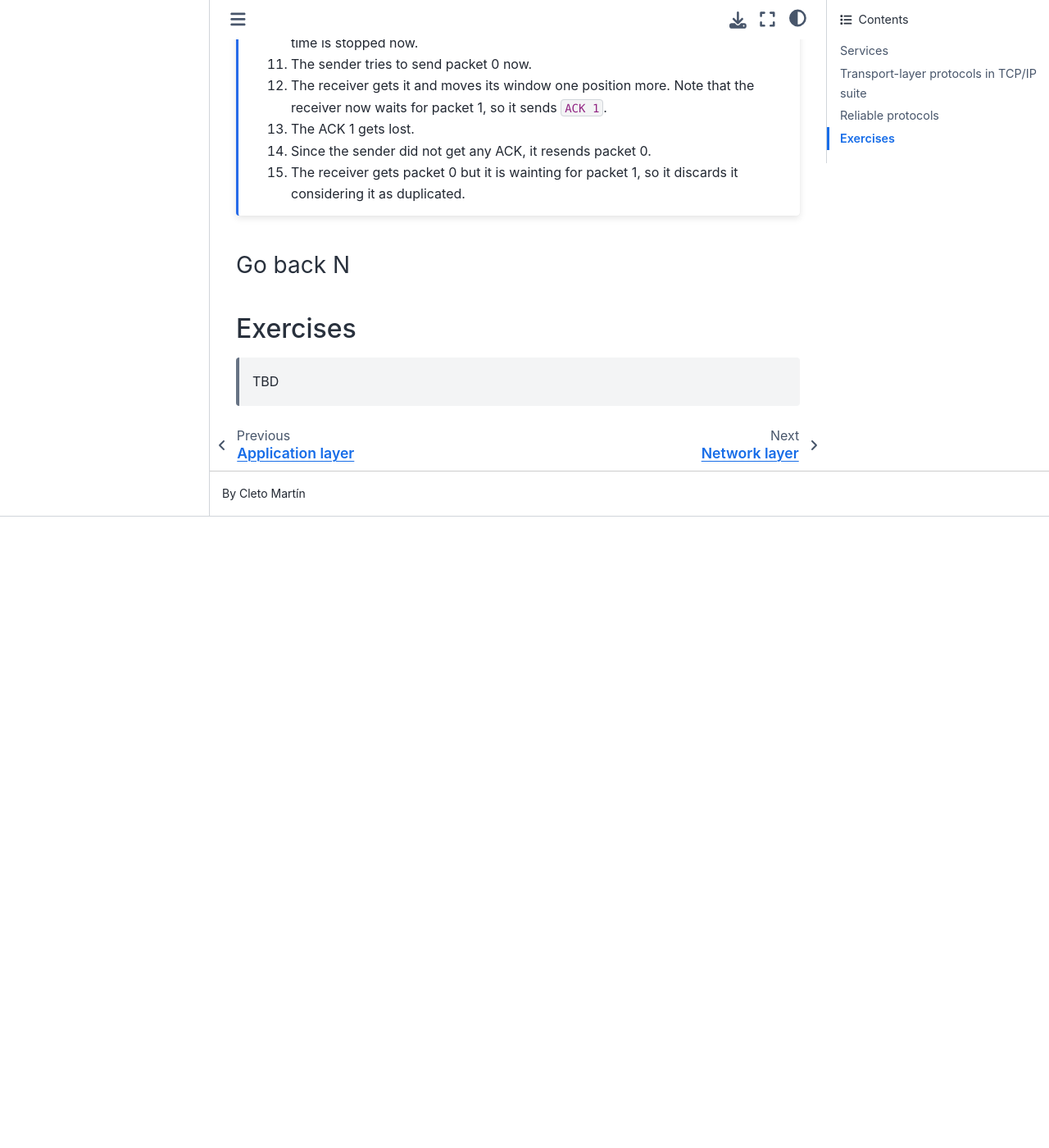
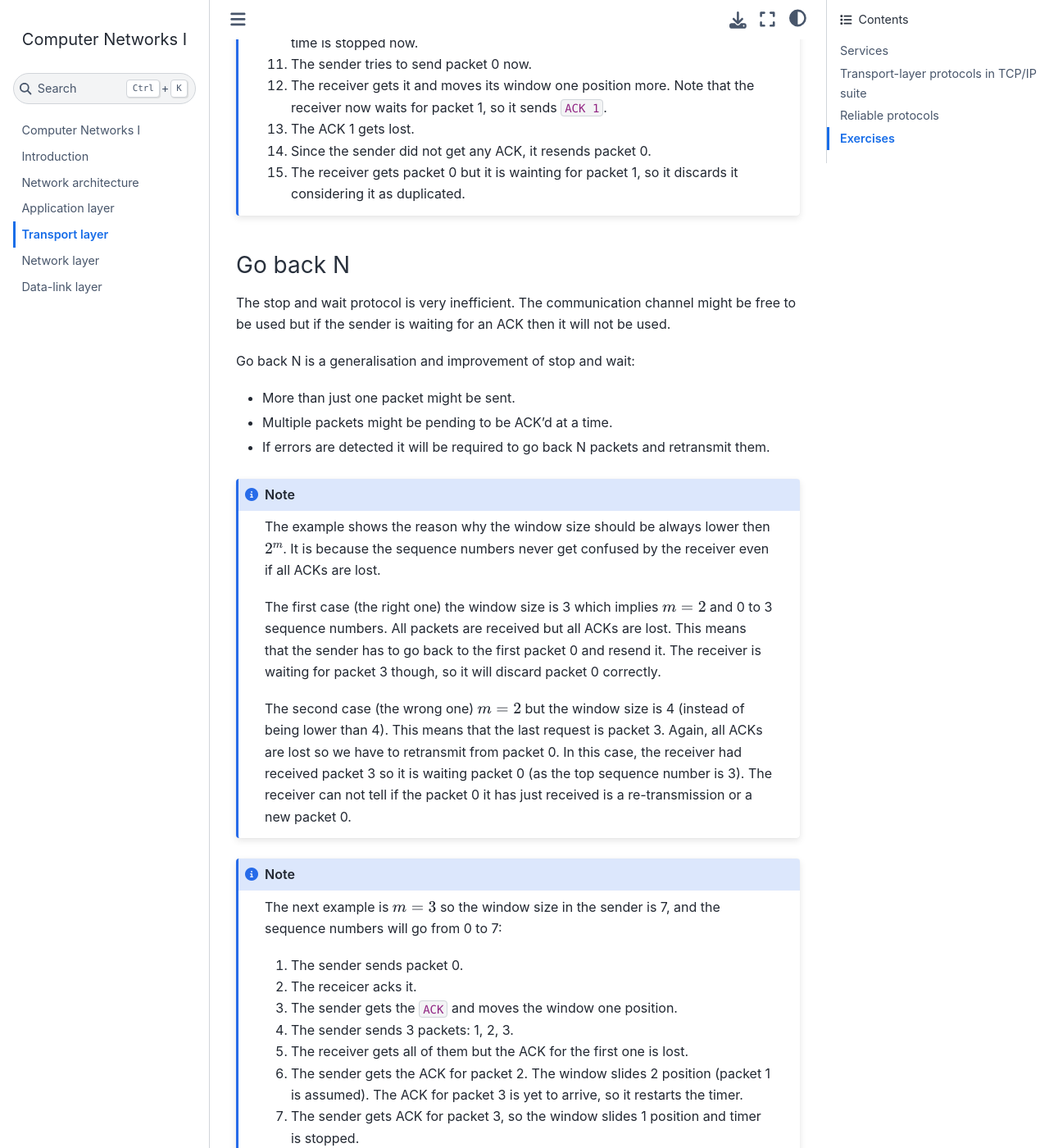
Before and after one commit to cletomartin/redes1, a Jupyter Book: the page built from transport.md, in a window 1280 px wide and 1400 px high, scrolled down 16194 px. Shown: the whole window at 82% size. Built offline with Jupyter Book 1.0.4 settings and Sphinx 7.4.7 and the Sphinx Book theme 1.1.4, drawn with Linux system fonts in a browser that asks for light colours; before the commit the page ends 16824 px from its top, so only the background shows below that; some of the changed text lies outside the part shown.

Commit message:
more-stuff

````diff
--- a/transport.md
+++ b/transport.md
@@ -563,6 +563,57 @@
 
 ### Go back N
 
+The stop and wait protocol is very inefficient.
+The communication channel might be free to be used but if the sender is waiting for an ACK then it will not be used.
+
+Go back N is a generalisation and improvement of stop and wait:
+
+- More than just one packet might be sent.
+- Multiple packets might be pending to be ACK'd at a time.
+- If errors are detected it will be required to go back N packets and retransmit them.
+
+```{note}
+The example shows the reason why the window size should be always lower then $2^{m}$.
+It is because the sequence numbers never get confused by the receiver even if all ACKs are lost.
+
+The first case (the right one) the window size is 3 which implies $m = 2$ and 0 to 3 sequence numbers.
+All packets are received but all ACKs are lost.
+This means that the sender has to go back to the first packet 0 and resend it.
+The receiver is waiting for packet 3 though, so it will discard packet 0 correctly.
+
+The second case (the wrong one) $m = 2$ but the window size is 4 (instead of being lower than 4).
+This means that the last request is packet 3. Again, all ACKs are lost so we have to retransmit from packet 0.
+In this case, the receiver had received packet 3 so it is waiting packet 0 (as the top sequence number is 3).
+The receiver can not tell if the packet 0 it has just received is a re-transmission or a new packet 0.
+```
+
+```{note}
+The next example is $m=3$ so the window size in the sender is 7, and the sequence numbers will go from 0 to 7:
+
+1. The sender sends packet 0.
+1. The receicer acks it.
+1. The sender gets the `ACK` and moves the window one position.
+1. The sender sends 3 packets: 1, 2, 3.
+1. The receiver gets all of them but the ACK for the first one is lost.
+1. The sender gets the ACK for packet 2. The window slides 2 position (packet 1 is assumed).
+   The ACK for packet 3 is yet to arrive, so it restarts the timer.
+1. The sender gets ACK for packet 3, so the window slides 1 position and timer is stopped.
+```
+
+```{note}
+The last example is similar to the previous one. Same initial conditions:
+
+1. The sender sends packet 0.
+1. The receicer acks it.
+1. The sender gets the `ACK` and moves the window one position.
+1. The sender sends 3 packets: 1, 2, 3. This time packet 1 is lost.
+1. Packet 2 arrives to reciever but it is expecting 1 so it is discarded. The receiver sends an ACK waiting for 1.
+1. Packet 3 arrives to reciever but it is expecting 1 so it is discarded. The receiver sends an ACK waiting for 1.
+1. The ACKs arrive to the sender. They tell that packet 0 has been received but packet 0 is no longer in the sender's sliding window.
+   This ACK does not make sense and it is discarded.
+1. After a while, the time expires and the sender goes back to the first sent-but-not-ack'd position in the window and starts to resend.
+1. Now all packets arrive and their associated ACKs.
+```
 ## Exercises
 
 > TBD
````
